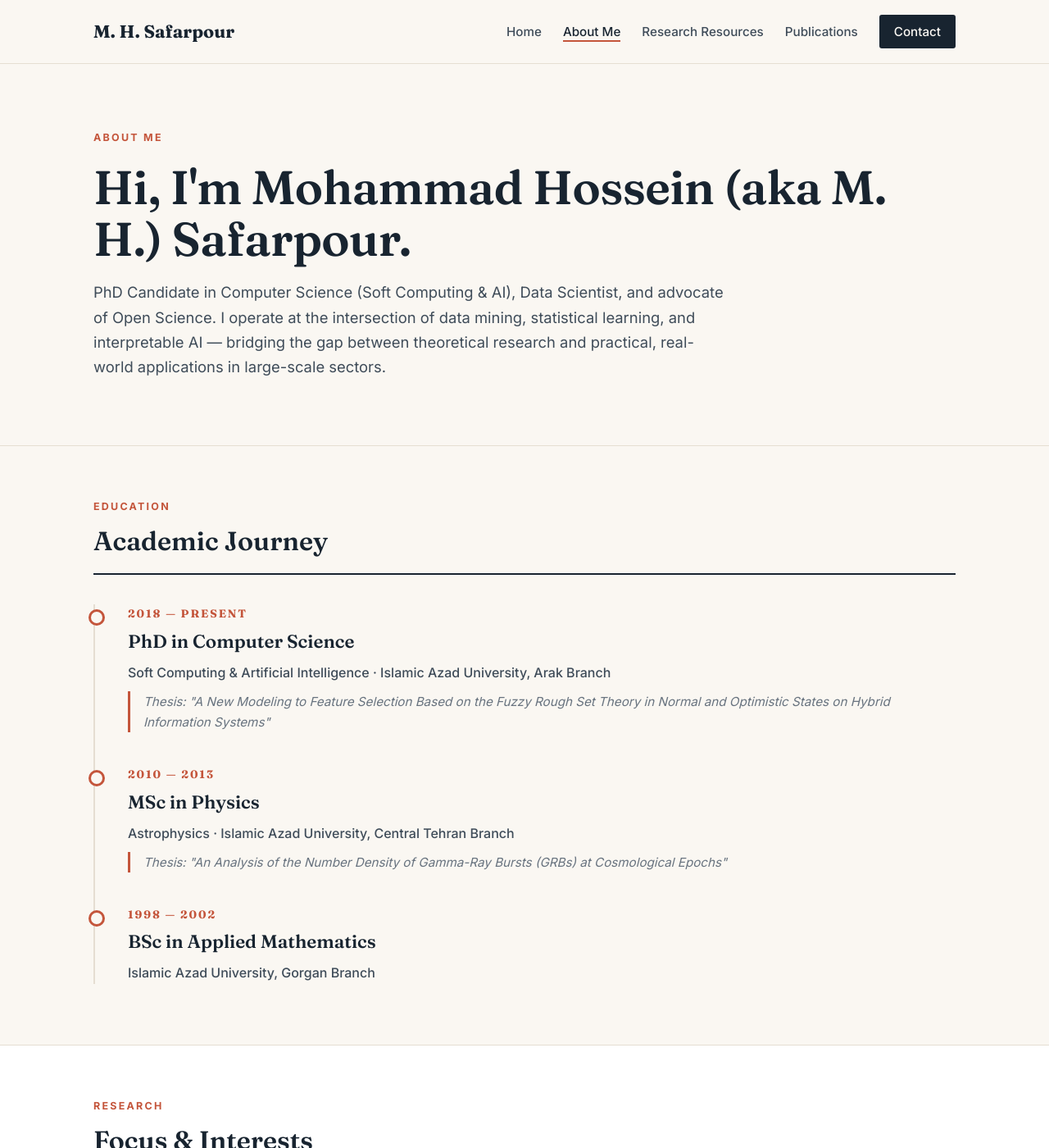
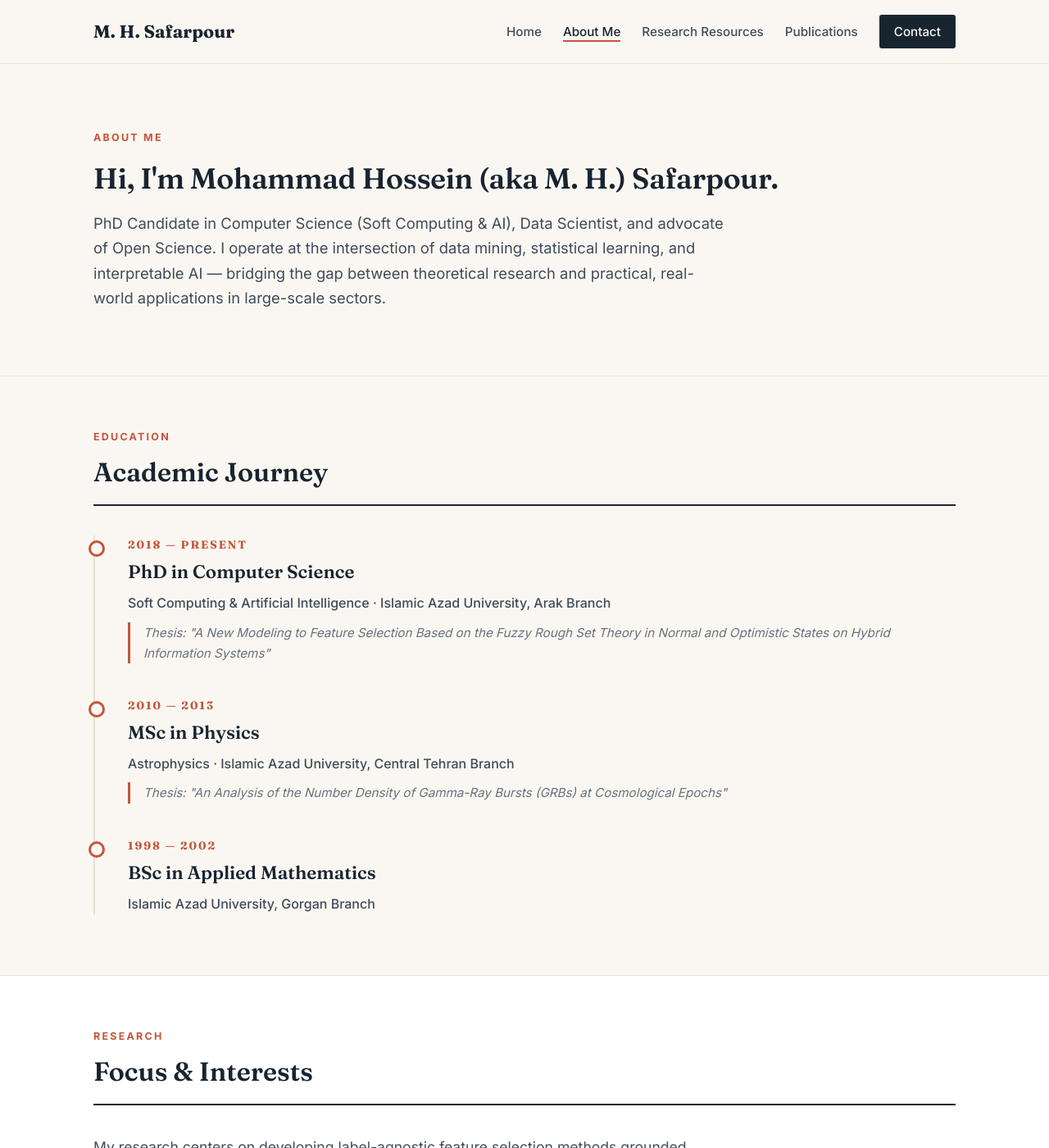
Before and after one commit to safarpour-mh/safarpour-mh.github.io, a Jekyll site: the page about.html, which Jekyll copies as it is, in a window 1280 px wide and 1400 px high. Shown: the whole window at 82% size. Built offline with Jekyll 4.4.1, drawn with Linux system fonts in a browser that asks for light colours.

Commit message:
Update about.html

```diff
--- a/about.html
+++ b/about.html
@@ -10,6 +10,26 @@
 <link rel="preconnect" href="https://fonts.gstatic.com" crossorigin>
 <link href="https://fonts.googleapis.com/css2?family=Fraunces:opsz,wght@9..144,400;9..144,600;9..144,700&family=Inter:wght@400;500;600;700&display=swap" rel="stylesheet">
 <link rel="stylesheet" href="styles.css">
+
+<!-- === Fix: Hero h1 single line === -->
+<style>
+  .page-hero h1 {
+    font-size: 2.2rem;
+    line-height: 1.2;
+    white-space: nowrap;
+    overflow: hidden;
+    text-overflow: ellipsis;
+  }
+
+   @media (max-width: 992px) {
+    .page-hero h1 { font-size: 1.9rem; }
+  }
+  @media (max-width: 600px) {
+    .page-hero h1 { font-size: 1.5rem; white-space: normal; }
+  }
+</style>
+<!-- === End Fix === -->
+
 </head>
 <body>
 
```
